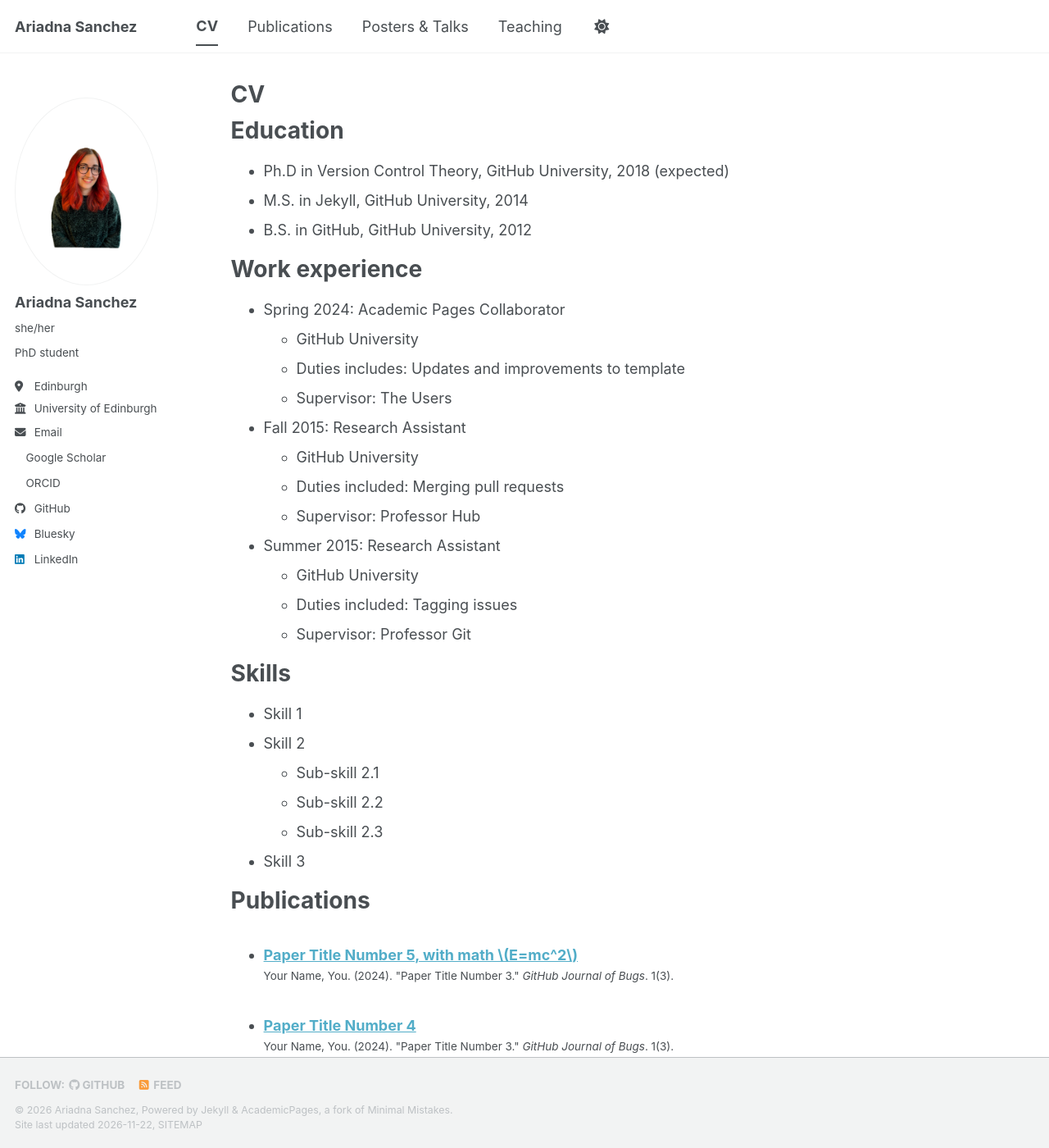
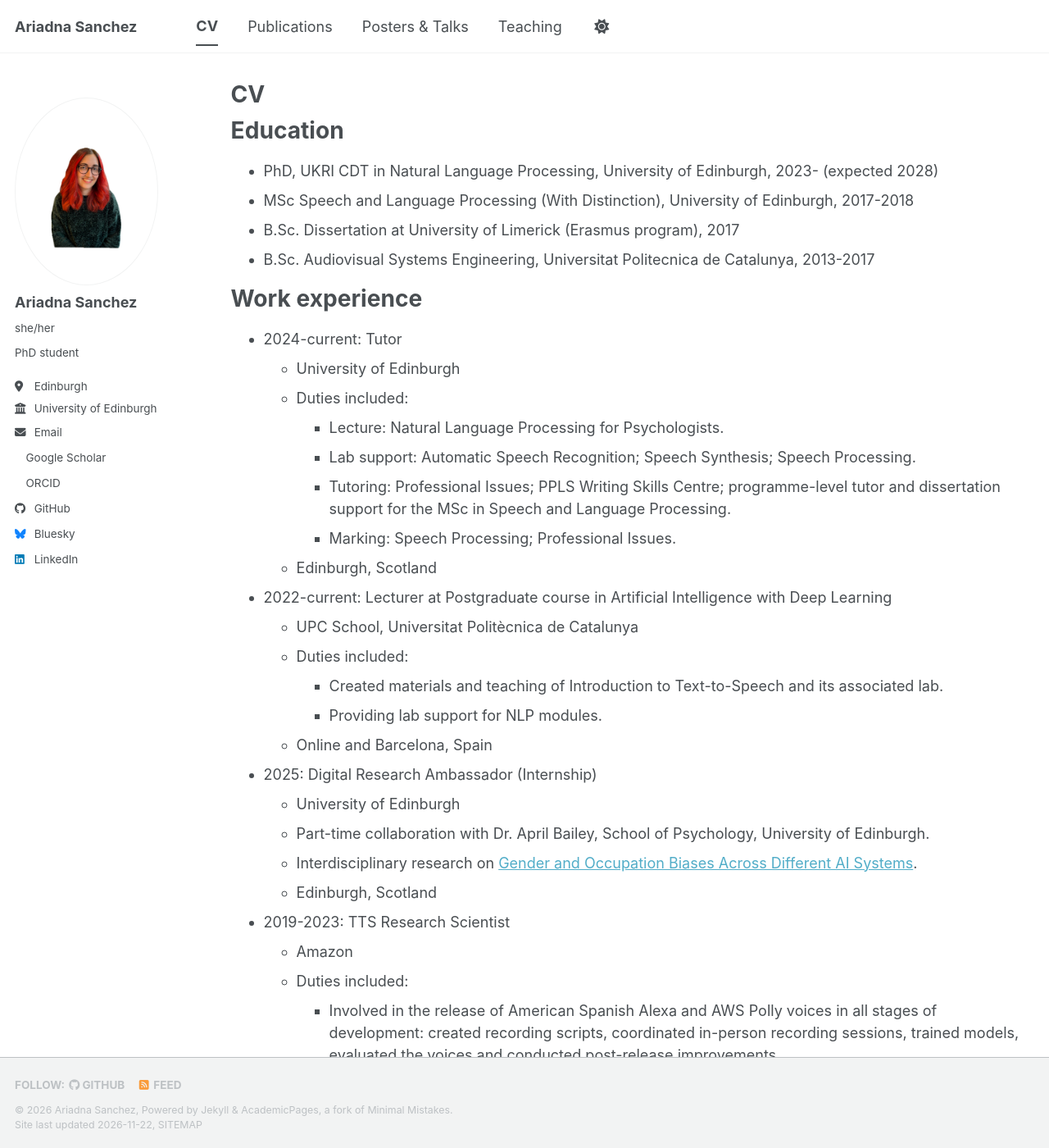
Before and after one commit to ariadnasc/ariadnasc.github.io, a Jekyll site: the page built from _pages/cv.md, in a window 1280 px wide and 1400 px high. Shown: the whole window at 82% size. Built offline with Jekyll 4.4.1, drawn with Linux system fonts in a browser that asks for light colours; a script bundle is joined from its source files by our own code; a style sheet for code colours, icons or effects is not loaded; some of the changed text lies outside the part shown.

Commit message:
Complete CV page

```diff
--- a/_pages/cv.md
+++ b/_pages/cv.md
@@ -11,35 +11,56 @@ redirect_from:
 
 Education
 ======
-* Ph.D in Version Control Theory, GitHub University, 2018 (expected)
-* M.S. in Jekyll, GitHub University, 2014
-* B.S. in GitHub, GitHub University, 2012
+* PhD, UKRI CDT in Natural Language Processing, University of Edinburgh, 2023- (expected 2028)
+* MSc Speech and Language Processing (With Distinction), University of Edinburgh, 2017-2018
+* B.Sc. Dissertation at University of Limerick (Erasmus program), 2017
+* B.Sc. Audiovisual Systems Engineering, Universitat Politecnica de Catalunya, 2013-2017
 
 Work experience
 ======
-* Spring 2024: Academic Pages Collaborator
-  * GitHub University
-  * Duties includes: Updates and improvements to template
-  * Supervisor: The Users
+* 2024-current: Tutor
+  * University of Edinburgh
+  * Duties included:
+    * Lecture: Natural Language Processing for Psychologists.
+    * Lab support: Automatic Speech Recognition; Speech Synthesis; Speech Processing.
+    * Tutoring: Professional Issues; PPLS Writing Skills Centre; programme-level tutor and dissertation support for the MSc in Speech and Language Processing.
+    * Marking: Speech Processing; Professional Issues.
+  * Edinburgh, Scotland
 
-* Fall 2015: Research Assistant
-  * GitHub University
-  * Duties included: Merging pull requests
-  * Supervisor: Professor Hub
+* 2022-current: Lecturer at Postgraduate course in Artificial Intelligence with Deep Learning
+  * UPC School, Universitat Politècnica de Catalunya
+  * Duties included:
+    * Created materials and teaching of Introduction to Text-to-Speech and its associated lab.
+    * Providing lab support for NLP modules.
+  * Online and Barcelona, Spain
 
-* Summer 2015: Research Assistant
-  * GitHub University
-  * Duties included: Tagging issues
-  * Supervisor: Professor Git
+* 2025: Digital Research Ambassador (Internship)
+  * University of Edinburgh
+  * Part-time collaboration with Dr. April Bailey, School of Psychology, University of Edinburgh.
+  * Interdisciplinary research on [Gender and Occupation Biases Across Different AI Systems](https://digitalresearchservices.ed.ac.uk/training/ambassadors#2025-list-of-projects).
+  * Edinburgh, Scotland
 
-Skills
-======
-* Skill 1
-* Skill 2
-  * Sub-skill 2.1
-  * Sub-skill 2.2
-  * Sub-skill 2.3
-* Skill 3
+* 2019-2023: TTS Research Scientist
+  * Amazon
+  * Duties included:
+    * Involved in the release of American Spanish Alexa and AWS Polly voices in all stages of development: created recording scripts, coordinated in-person recording sessions, trained models, evaluated the voices and conducted post-release improvements.
+    * Involved in the migration from Unit Selection to Neural TTS and neural vocoders.
+    * Led the release of the newscaster style for the American Spanish AWS Polly voice.
+    * Released masculine-sounding voices in 4 languages for Alexa as part of a team of 5.
+    * Tech lead in a project to improve and scale internal TTS evaluation practices.
+    * Mentored 4 researchers and 2 non-research colleagues.
+    * Certified external speaker; presented at Universitat Politècnica de Catalunya, University of Edinburgh, Universidad de Costa Rica, Imperial College London.
+  * Cambridge, England and Edinburgh, Scotland
+
+* 2018-2019: TTS Language Engineer
+  * Amazon
+  * Duties included: Involved in the release of Alexa and AWS Polly voices in Spanish from Spain and Mexico.
+  * Gdansk, Poland
+
+* 2016-2017: Machine Learning Intern
+  * Telefonica
+  * Duties included: Conducting research with classic machine learning methods.
+  * Barcelona, Spain
 
 Publications
 ======
@@ -59,6 +80,47 @@ Teaching
     {% include archive-single-cv.html %}
   {% endfor %}</ul>
 
-Service and leadership
+
+Public Engagement
 ======
-* Currently signed in to 43 different slack teams
+* 2022 - Present: Activity Coordinator Lead at Young IT Girls
+  * Non-profit organisation that provides talks and activities for primary and high schools, with the aim of bridging the gender gap in STEM.
+  * Tasks: coordination of the Activities team, handling requests from centres and schools.
+  * Online and Catalonia
+
+* 2026: Edinburgh Science Festival
+  * Flagship public engagement science event in Edinburgh, Scotland.
+  * Conducted an interactive demo titled “Can deepfakes fool you?”, where participants had to spot whether an audio/video was real or AI-generated.
+  * 300+ members of the public interacted with our demo in a 4-day span.
+  * Edinburgh, Scotland
+
+* 2025: Interspeech Science Festival and Open Doors Day
+  * Public engagement events in Rotterdam and Edinburgh, respectively.
+  * Conducted a public engagement demo titled “Hey! Is that me?”. Participants interacted with their own cloned voice while learning about voice cloning technology.
+  * Around 100 people interacted with the demo.
+  * Rotterdam, The Netherlands and Edinburgh, Scotland
+
+Professional service
+======
+* 2026 - present: Reviewer at Interspeech.
+* 2026 - present: Member of the organising committee for the Young Female* Researchers in Speech Workshop (YFRSW), a satellite event of Interspeech.
+* 2023 - present: Co-organiser of the Equality, Diversity and Inclusion Reading Group at the School of Informatics, University of Edinburgh.
+* 2023 - present: Organiser of the Equality, Diversity and Inclusion Book Club at the Centre for Doctoral Training in Natural Language Processing, University of Edinburgh.
+* 2025:  PhD panelist at the Young Female* Researchers in Speech Workshop.
+* 2024: Member of the organising committee for the CDT NLP - SLT joint conference at University of Edinburgh.
+* 2021 - 2024: Reviewer at Engineers Without Borders UK.
+* 2020 - 2022: Reviewer at ACM SIGIR conference and the Amazon Machine Learning Conference (AMLC).
+
+Volunteering
+======
+* 2026 - present: Volunteer at Chest, Heart and Stroke Scotland
+  * Participating in a weekly support group for stroke survivors (Loanhead, Scotland).
+* 2015 - 2017: Member of the “Associació d’Universitaris per a la Cooperació (AUCOOP)” at the Universitat Politècnica de Catalunya
+  * Participated in the creation of a WiFi network that provides offline educational content at the Meki Catholic School (Ethiopia).
+
+Languages
+======
+* Native speaker: Spanish, Catalan
+* Proficient speaker: English (C2; Certificate of Cambridge Proficiency English - December 2020)
+* Beginner speaker: Scottish Gaelic (A2)
+* Currently learning: Japanese (A1-A2), Swedish (A1)
```
